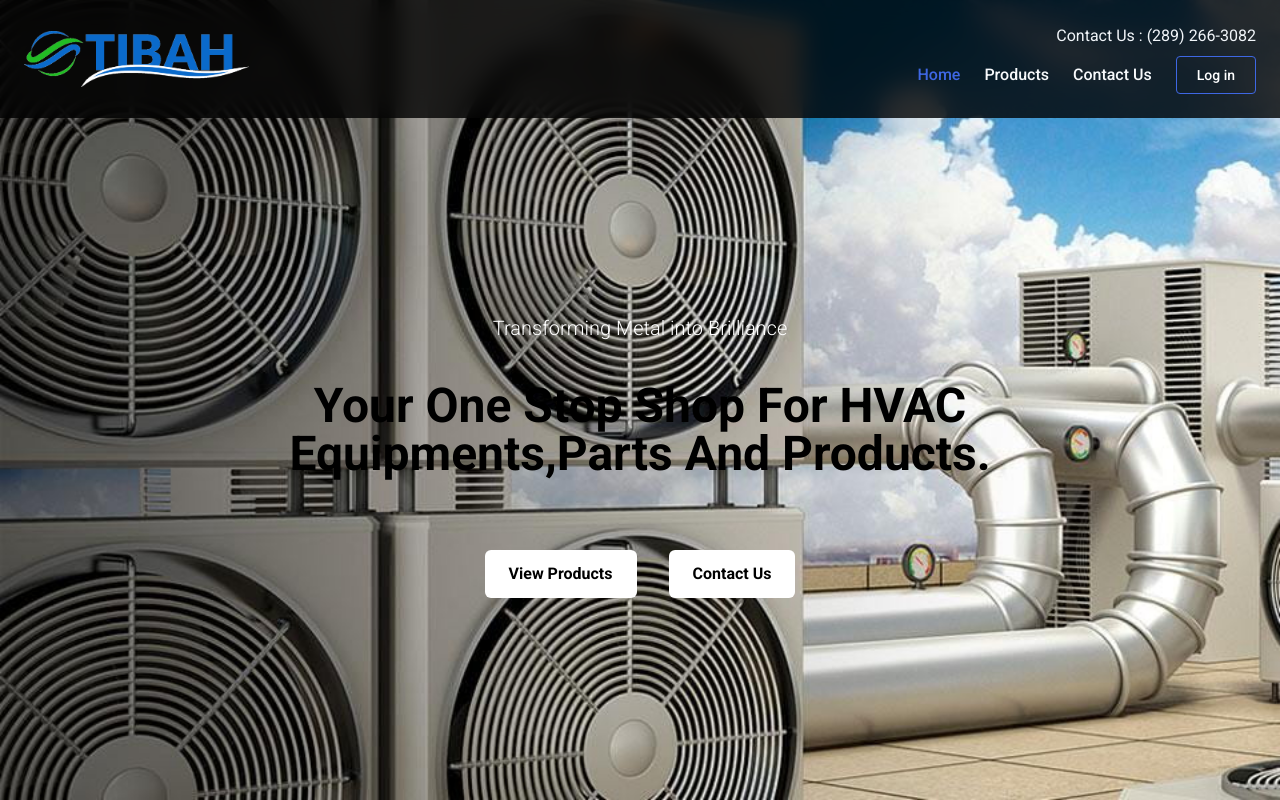
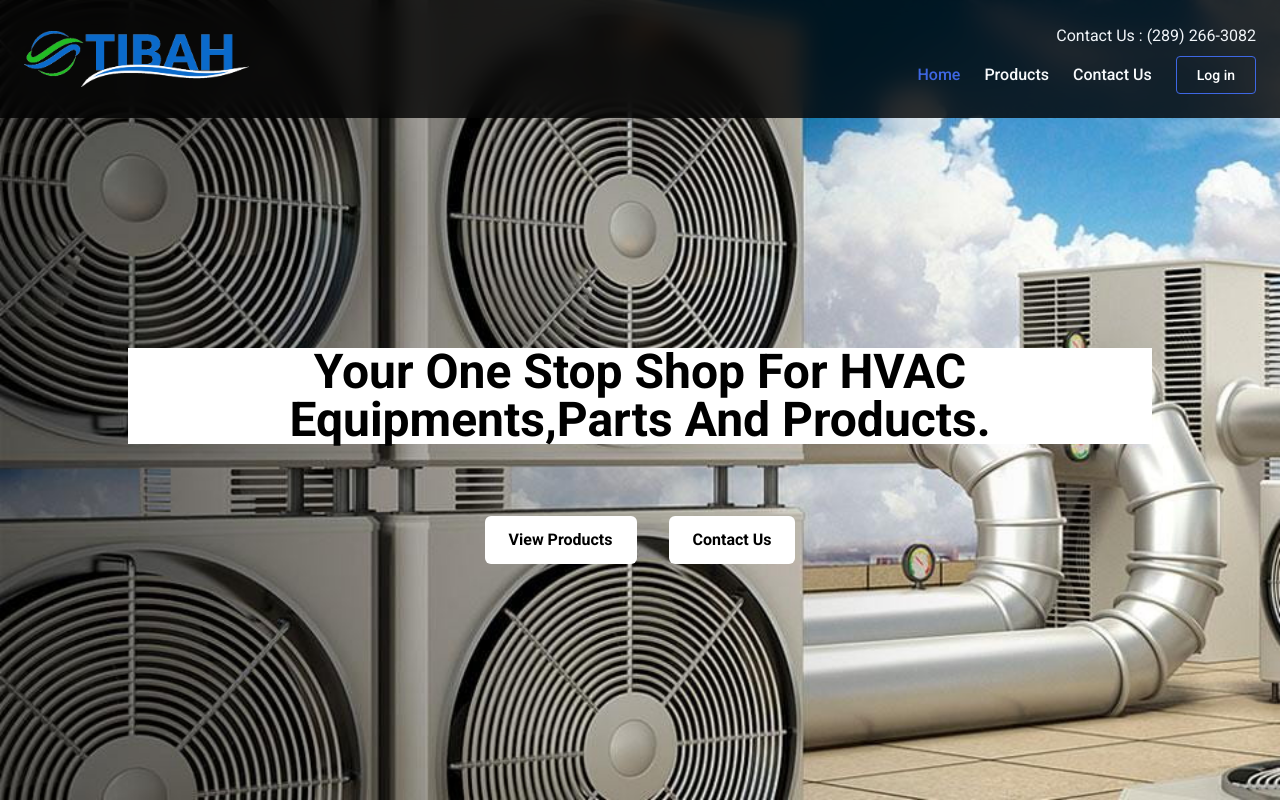
Before and after one commit to Fabinsjr/tibah, a Next.js app: page / in a window 1280 px wide. Shown: the top 800 px of the page. Built offline with nearby package versions, Linux system fonts and the light colour scheme.

Commit message:
changes in bg

```diff
--- a/src/app/page.tsx
+++ b/src/app/page.tsx
@@ -44,10 +44,10 @@ const jsonLd: WithContext<Organization> = {
 const Hero = () => {
   return (
     <section className="pt-28 h-[100vh] min-h-[600px] flex flex-col justify-center gap-10 w-full text-white bg-bg1 bg-slate-800">
-      <p className="text-center text-xl font-light">
+      {/* <p className="text-center text-xl font-light">
         Transforming Metal into Brilliance
-      </p>
-      <h2 className="text-center text-4xl md:text-5xl font-bold text-balance max-w-5xl mx-auto capitalize"
+      </p> */}
+      <h2 className="text-center text-4xl md:text-5xl font-bold text-balance max-w-5xl mx-auto capitalize bg-white"
       style={{color:"black"}}>
         Your One Stop<span className="text-primary"
          style={{color:"black"}}> Shop</span> For
--- a/src/app/products/page.tsx
+++ b/src/app/products/page.tsx
@@ -6,7 +6,7 @@ const Hero = () => {
   return (
     <section className="pt-28 h-[80vh] min-h-[800px] flex flex-col justify-center gap-10 w-full text-white bg-slate-900 bg-bg2 px-6">
       <p className="w-full max-w-7xl mx-auto text-xl font-light">Products</p>
-      <h1 className=" text-5xl md:text-7xl font-bold text-balance max-w-7xl mx-auto capitalize"
+      <h1 className=" text-5xl md:text-7xl font-bold text-balance max-w-7xl mx-auto capitalize bg-black"
       style={{color:"white"}}>
         Explore our <span className="text-primary"
         style={{color:"white"}}>diverse range</span> of
```
